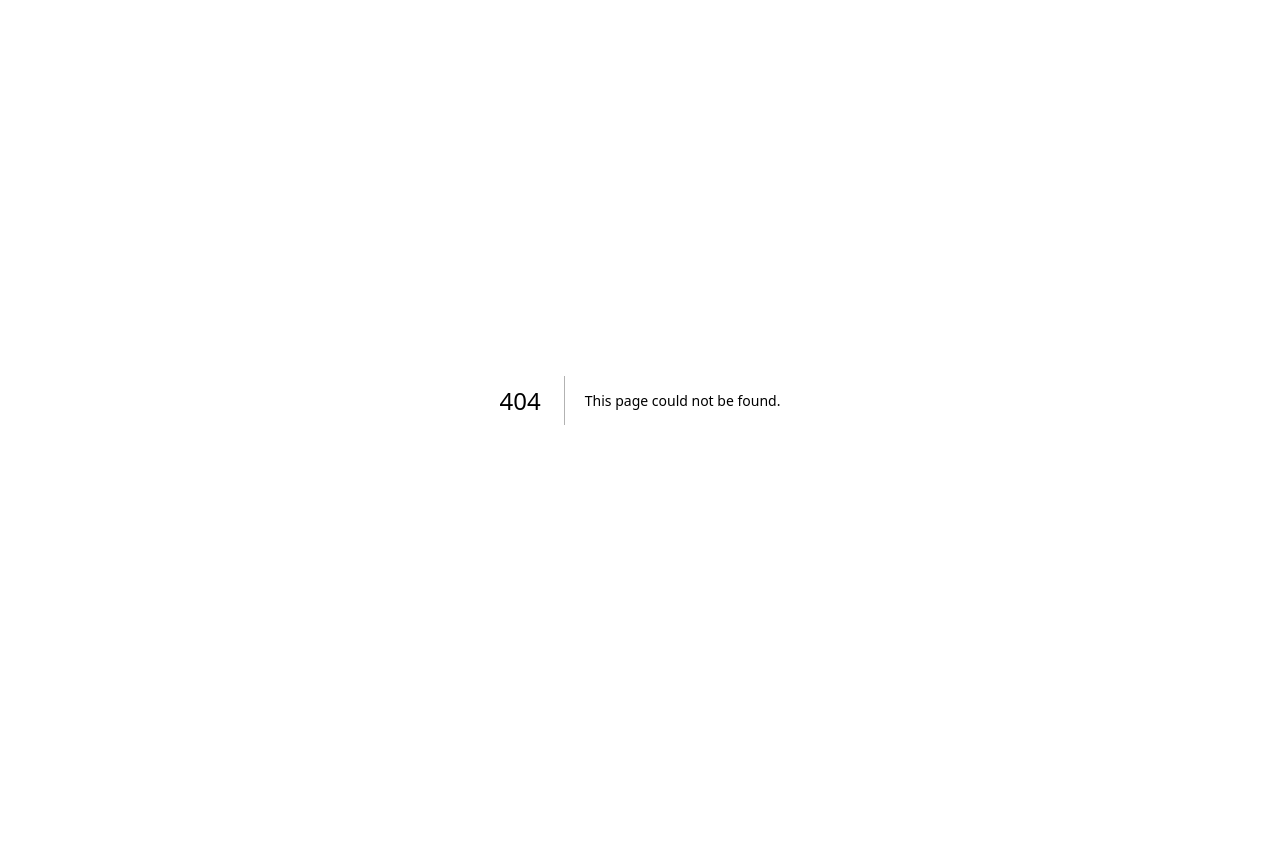
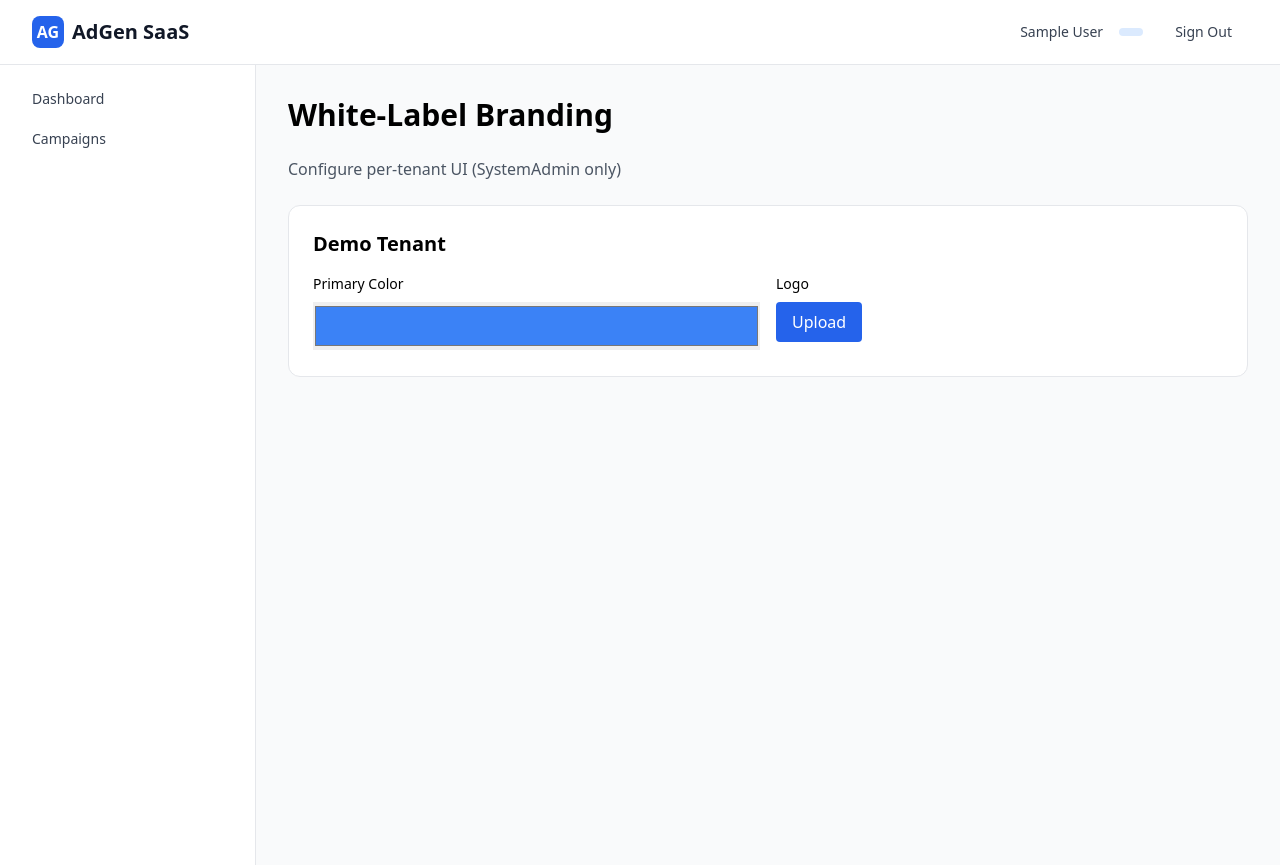
Before and after one commit to Riya-2025-Yes/adgen-saas, a Next.js app: page /system/white-label in a window 1280 px wide. Before the commit this address had no page. Before the commit the page ends 800 px from the top, so only its background shows below. Built offline with nearby package versions, Linux system fonts and the light colour scheme; no server answers; sample sign-in values are in the browser's storage.

Commit message:
Phase 1: RBAC and White-Label

```diff
--- a/src/app/(dashboard)/layout.tsx
+++ b/src/app/(dashboard)/layout.tsx
@@ -1,9 +1,10 @@
 'use client';
 
 import { useSession, signOut } from 'next-auth/react';
-import { useRouter } from 'next/navigation';
+import { useRouter, usePathname } from 'next/navigation';
 import Link from 'next/link';
 import { useEffect } from 'react';
+import { usePermissions } from '@/hooks/usePermissions';
 
 export default function DashboardLayout({
   children,
@@ -12,6 +13,8 @@ export default function DashboardLayout({
 }) {
   const { data: session, status } = useSession();
   const router = useRouter();
+  const pathname = usePathname();
+  const { canAccess, isSystemAdmin, isTenantAdmin, isMarketer } = usePermissions();
 
   useEffect(() => {
     if (status === 'unauthenticated') {
@@ -32,16 +35,18 @@ export default function DashboardLayout({
   }
 
   const navItems = [
-    { name: 'Dashboard', href: '/dashboard', roles: ['SystemAdmin', 'TenantAdmin', 'Marketer', 'Viewer'] },
-    { name: 'Tenants', href: '/system/tenants', roles: ['SystemAdmin'] },
-    { name: 'Users', href: '/admin/users', roles: ['SystemAdmin', 'TenantAdmin'] },
-    { name: 'Campaigns', href: '/campaigns', roles: ['SystemAdmin', 'TenantAdmin', 'Marketer'] },
-    { name: 'Templates', href: '/admin/templates', roles: ['SystemAdmin', 'TenantAdmin'] },
-    { name: 'Brand Kits', href: '/admin/brand-kit', roles: ['SystemAdmin', 'TenantAdmin'] },
+    { name: 'Dashboard', href: '/dashboard', show: true },
+    { name: 'Tenants', href: '/system/tenants', show: isSystemAdmin },
+    { name: 'White-Label', href: '/system/white-label', show: isSystemAdmin },
+    { name: 'Users', href: '/admin/users', show: isSystemAdmin || isTenantAdmin },
+    { name: 'Campaigns', href: '/campaigns', show: true },
+    { name: 'Templates', href: '/admin/templates', show: isSystemAdmin || isTenantAdmin },
+    { name: 'Brand Kit', href: '/admin/brand-kit', show: isSystemAdmin || isTenantAdmin },
+    { name: 'Providers', href: '/admin/providers', show: isSystemAdmin || isTenantAdmin },
+    { name: 'Assets', href: '/assets', show: isSystemAdmin || isTenantAdmin || isMarketer },
   ];
 
-  const userRole = session.user?.role || 'Viewer';
-  const filteredNav = navItems.filter(item => item.roles.includes(userRole));
+  const visibleNav = navItems.filter(item => item.show);
 
   return (
     <div className="min-h-screen bg-gray-50">
@@ -59,7 +64,7 @@ export default function DashboardLayout({
             <div className="flex items-center gap-4">
               <span className="text-sm text-gray-700">{session.user?.name}</span>
               <span className="px-3 py-1 text-xs font-semibold rounded-full bg-blue-100 text-blue-800">
-                {userRole}
+                {session.user?.role}
               </span>
               <button
                 onClick={() => signOut({ callbackUrl: '/login' })}
@@ -75,11 +80,15 @@ export default function DashboardLayout({
       <div className="flex">
         <aside className="w-64 bg-white border-r border-gray-200 min-h-screen">
           <nav className="p-4 space-y-1">
-            {filteredNav.map((item) => (
+            {visibleNav.map((item) => (
               <Link
                 key={item.href}
                 href={item.href}
-                className="block px-4 py-2 text-sm text-gray-700 hover:bg-gray-100 rounded-lg"
+                className={`block px-4 py-2 text-sm rounded-lg transition-colors ${
+                  pathname === item.href
+                    ? 'bg-blue-50 text-blue-700 font-semibold'
+                    : 'text-gray-700 hover:bg-gray-100'
+                }`}
               >
                 {item.name}
               </Link>
--- /dev/null
+++ b/src/app/(dashboard)/system/white-label/page.tsx
@@ -0,0 +1,32 @@
+'use client';
+
+import { useState } from 'react';
+
+export default function WhiteLabelPage() {
+  const [tenants] = useState([
+    { id: '1', name: 'Demo Tenant', primaryColor: '#3B82F6' },
+  ]);
+
+  return (
+    <div className="space-y-6">
+      <h1 className="text-3xl font-bold">White-Label Branding</h1>
+      <p className="text-gray-600">Configure per-tenant UI (SystemAdmin only)</p>
+
+      {tenants.map(tenant => (
+        <div key={tenant.id} className="bg-white p-6 rounded-xl border">
+          <h2 className="text-xl font-bold mb-4">{tenant.name}</h2>
+          <div className="grid grid-cols-2 gap-4">
+            <div>
+              <label className="block text-sm font-medium mb-2">Primary Color</label>
+              <input type="color" value={tenant.primaryColor} className="w-full h-12" />
+            </div>
+            <div>
+              <label className="block text-sm font-medium mb-2">Logo</label>
+              <button className="px-4 py-2 bg-blue-600 text-white rounded">Upload</button>
+            </div>
+          </div>
+        </div>
+      ))}
+    </div>
+  );
+}
--- /dev/null
+++ b/src/components/rbac/can.tsx
@@ -0,0 +1,17 @@
+'use client';
+
+import { usePermissions } from '@/hooks/usePermissions';
+import { Permission } from '@/lib/permissions';
+import { ReactNode } from 'react';
+
+interface CanProps {
+  permission: Permission;
+  children: ReactNode;
+  fallback?: ReactNode;
+}
+
+export function Can({ permission, children, fallback = null }: CanProps) {
+  const { can } = usePermissions();
+
+  return can(permission) ? <>{children}</> : <>{fallback}</>;
+}
--- /dev/null
+++ b/src/hooks/usePermissions.ts
@@ -0,0 +1,19 @@
+'use client';
+
+import { useSession } from 'next-auth/react';
+import { hasPermission, Permission, canAccessRoute } from '@/lib/permissions';
+
+export function usePermissions() {
+  const { data: session } = useSession();
+  const role = session?.user?.role || 'Viewer';
+
+  return {
+    can: (permission: Permission) => hasPermission(role, permission),
+    canAccess: (path: string) => canAccessRoute(role, path),
+    role,
+    isSystemAdmin: role === 'SystemAdmin',
+    isTenantAdmin: role === 'TenantAdmin',
+    isMarketer: role === 'Marketer',
+    isViewer: role === 'Viewer',
+  };
+}
--- /dev/null
+++ b/src/lib/permissions.ts
@@ -0,0 +1,67 @@
+export type Permission =
+  | 'manage:tenants'        // SystemAdmin only
+  | 'manage:users'          // SystemAdmin, TenantAdmin
+  | 'manage:settings'       // SystemAdmin, TenantAdmin
+  | 'manage:campaigns'      // SystemAdmin, TenantAdmin, Marketer
+  | 'view:campaigns'        // All roles
+  | 'manage:templates'      // SystemAdmin, TenantAdmin
+  | 'manage:brand-kit'      // SystemAdmin, TenantAdmin
+  | 'manage:providers'      // SystemAdmin, TenantAdmin
+  | 'view:analytics'        // SystemAdmin, TenantAdmin, Marketer
+  | 'manage:white-label';   // SystemAdmin only
+
+export const rolePermissions: Record<string, Permission[]> = {
+  SystemAdmin: [
+    'manage:tenants',
+    'manage:users',
+    'manage:settings',
+    'manage:campaigns',
+    'view:campaigns',
+    'manage:templates',
+    'manage:brand-kit',
+    'manage:providers',
+    'view:analytics',
+    'manage:white-label',
+  ],
+  TenantAdmin: [
+    'manage:users',
+    'manage:settings',
+    'manage:campaigns',
+    'view:campaigns',
+    'manage:templates',
+    'manage:brand-kit',
+    'manage:providers',
+    'view:analytics',
+  ],
+  Marketer: [
+    'manage:campaigns',
+    'view:campaigns',
+    'view:analytics',
+  ],
+  Viewer: [
+    'view:campaigns',
+  ],
+};
+
+export function hasPermission(role: string, permission: Permission): boolean {
+  return rolePermissions[role]?.includes(permission) || false;
+}
+
+export function canAccessRoute(role: string, path: string): boolean {
+  // SystemAdmin routes
+  if (path.startsWith('/system/')) {
+    return role === 'SystemAdmin';
+  }
+
+  // Admin routes (SystemAdmin + TenantAdmin)
+  if (path.startsWith('/admin/')) {
+    return role === 'SystemAdmin' || role === 'TenantAdmin';
+  }
+
+  // Campaign routes (all except Viewer)
+  if (path.startsWith('/campaigns/') && path !== '/campaigns') {
+    return role !== 'Viewer';
+  }
+
+  return true; // Allow dashboard and view-only pages
+}
```
